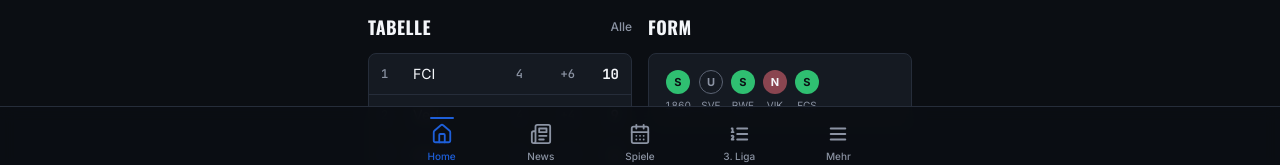
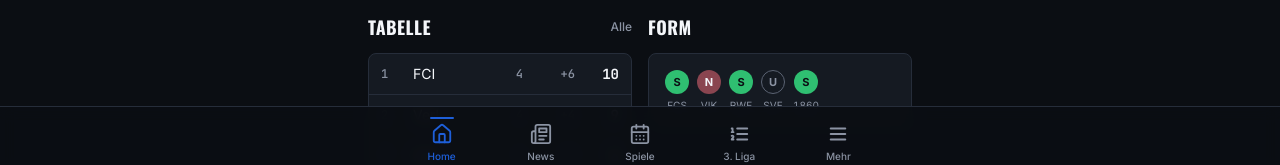
Before and after one commit to martinkiedrowski-eng/zebra-app, a Next.js app: page / in a window 1280 px wide. Shown: the part 626-791 px from the top of the page. Built offline with nearby package versions, Linux system fonts and the light colour scheme; no server answers.

Commit message:
Improve Home next match and form

```diff
--- a/app/page.tsx
+++ b/app/page.tsx
@@ -5,6 +5,8 @@ import { MOCK_LIVE_MATCH } from "@/mock/matches";
 import { selectHomeTableExcerpt } from "@/lib/homeTableExcerpt";
 import { MSV_TEAM_ID } from "@/lib/constants";
 import { getAggregatedNews } from "@/lib/newsFeed/aggregate";
+import { getCupMsvMatches } from "@/lib/spiele/dfbPokal";
+import { mergeUpcoming, competitionLabel } from "@/lib/spiele/aggregateSchedule";
 
 // Server Component: lädt über die Provider-Architektur — Mock oder
 // OpenLigaDB, je nach FOOTBALL_DATA_SOURCE (siehe providers/registry.ts).
@@ -14,20 +16,33 @@ import { getAggregatedNews } from "@/lib/newsFeed/aggregate";
 // injiziert — dort bestimmt footballDataProvider.getLiveMatch() den
 // tatsächlichen Zustand.
 //
+// Next Up (Product Polish Batch 1A): "Nächstes Spiel" ist jetzt das
+// chronologisch nächste MSV-PFLICHTSPIEL aus 3. Liga + DFB-Pokal — dieselbe
+// Aggregation wie /spiele (footballDataProvider.getUpcomingMsvMatches() +
+// lib/spiele/dfbPokal.ts::getCupMsvMatches() + lib/spiele/
+// aggregateSchedule.ts::mergeUpcoming()), keine zweite Pipeline. Live-Zustand
+// bleibt unverändert liga-only (keine neue Live-/Matchday-Logik in diesem
+// Batch).
+//
 // Tabellen-Vorschau: lädt bewusst die VOLLSTÄNDIGE Tabelle über
 // getTable() (unveränderte Provider-Methode) und wählt den Home-Ausschnitt
 // lokal über das reine Utility selectHomeTableExcerpt() aus — keine
 // Provider-/Mapping-Änderung, keine Neuberechnung von Positionen, nur eine
 // andere Auswahl aus bereits vorhandenen, fertig sortierten Einträgen.
 //
-// News: nutzt ab jetzt denselben produktiven Aggregator wie /news (siehe
+// Form (Batch 1A): footballDataProvider.getMsvForm(5) ist unverändert und
+// bereits Liga-only (nutzt intern dieselbe Liga-Season-Quelle wie
+// getNextMatch()/getUpcomingMsvMatches() — nie den isolierten
+// DFB-Pokal-Client). DFB-Pokal-Ergebnisse können die Form dadurch
+// architektonisch gar nicht verfälschen.
+//
+// News: nutzt denselben produktiven Aggregator wie /news (siehe
 // lib/newsFeed/aggregate.ts) — unabhängig vom Football-Mock/OpenLigaDB-
-// Modus, echte Quellen, echte Daten. Der bisherige newsProvider.getTopNews()
-// wird hier nicht mehr aufgerufen (Zebra Radar über newsProvider.getRadarEvents()
-// bleibt unverändert, das ist ein eigenes Feature).
+// Modus, echte Quellen, echte Daten.
 export default async function HomePage() {
-  const [nextMatch, liveMatch, form, fullTable, radarEvents, newsItems] = await Promise.all([
-    footballDataProvider.getNextMatch(),
+  const [upcomingLeague, cup, liveMatch, form, fullTable, radarEvents, newsItems] = await Promise.all([
+    footballDataProvider.getUpcomingMsvMatches(3),
+    getCupMsvMatches(3, 0),
     IS_MOCK_MODE ? Promise.resolve(MOCK_LIVE_MATCH) : footballDataProvider.getLiveMatch(),
     footballDataProvider.getMsvForm(5),
     footballDataProvider.getTable(),
@@ -35,13 +50,17 @@ export default async function HomePage() {
     getAggregatedNews(),
   ]);
 
+  const upcomingAll = mergeUpcoming(upcomingLeague, cup.upcoming);
+  const nextEntry = upcomingAll[0] ?? null;
+
   const table = selectHomeTableExcerpt(fullTable, MSV_TEAM_ID, 5);
   const topNews = newsItems.slice(0, 3);
 
   return (
     <AppShell>
       <HomeView
-        nextMatch={nextMatch}
+        nextMatch={nextEntry ? nextEntry.match : null}
+        nextMatchCompetitionLabel={nextEntry ? competitionLabel(nextEntry) : undefined}
         liveMatch={liveMatch}
         form={form}
         table={table}
--- a/components/form/FormCurve.tsx
+++ b/components/form/FormCurve.tsx
@@ -15,18 +15,36 @@ const LETTER: Record<FormResult, string> = {
   loss: "N",
 };
 
-export function FormCurve({ matches }: { matches: FormMatch[] }) {
+/**
+ * `matches` darf `null`-Einträge enthalten (additiv, seit Home-Form-
+ * Polish) — z.B. für Saisonbeginn mit weniger als 5 gespielten Spielen,
+ * als neutrale, noch nicht belegte Slots. Match Center (TeamFormCompare)
+ * übergibt weiterhin nie `null` und ist von dieser Erweiterung optisch
+ * unberührt.
+ */
+export function FormCurve({ matches }: { matches: (FormMatch | null)[] }) {
   return (
     <div className="flex items-center gap-2">
-      {matches.map((m) => (
-        <div key={m.matchId} className="flex flex-col items-center gap-1">
-          <span
-            title={`${m.home ? "H" : "A"} vs ${m.opponentShortName} · ${m.scoreLabel}`}
-            className={`flex h-6 w-6 items-center justify-center rounded-full font-text text-[11px] font-bold ${STYLES[m.result]}`}
-          >
-            {LETTER[m.result]}
+      {matches.map((m, i) => (
+        <div key={m ? m.matchId : `empty-${i}`} className="flex flex-col items-center gap-1">
+          {m ? (
+            <span
+              title={`${m.home ? "H" : "A"} vs ${m.opponentShortName} · ${m.scoreLabel}`}
+              className={`flex h-6 w-6 items-center justify-center rounded-full font-text text-[11px] font-bold ${STYLES[m.result]}`}
+            >
+              {LETTER[m.result]}
+            </span>
+          ) : (
+            <span
+              aria-hidden="true"
+              className="flex h-6 w-6 items-center justify-center rounded-full border border-zebra-border font-text text-[11px] font-bold text-zebra-mute-2"
+            >
+              –
+            </span>
+          )}
+          <span className="max-w-[40px] truncate font-text text-[10px] text-zebra-mute">
+            {m ? m.opponentShortName : ""}
           </span>
-          <span className="font-text text-[10px] text-zebra-mute">{m.opponentShortName}</span>
         </div>
       ))}
     </div>
--- a/components/home/HomeView.tsx
+++ b/components/home/HomeView.tsx
@@ -13,11 +13,29 @@ import { TableExcerpt } from "@/components/table/TableExcerpt";
 import { FormCurve } from "@/components/form/FormCurve";
 import { NewsFeedRow } from "@/components/news/NewsFeedRow";
 import { SectionHeader } from "@/components/ui/SectionHeader";
+import { hasReliableMatchId } from "@/lib/spiele/matchLink";
+
+const FORM_SLOTS = 5;
+
+/**
+ * form kommt (wie bisher, unverändert über footballDataProvider.getMsvForm())
+ * neuestes-zuerst sortiert. Für die Anzeige "ältestes → neuestes" wird
+ * hier lokal umgedreht und auf FORM_SLOTS aufgefüllt — reine
+ * Darstellungslogik, keine neue Datenquelle, kein Provider-Aufruf.
+ * Auffüllung erfolgt bewusst rechts (spätere/unbekannte Slots), damit
+ * z.B. nach einem Saisonspiel "S – – – –" entsteht statt "– – – – S".
+ */
+function buildFormSlots(form: FormMatch[]): (FormMatch | null)[] {
+  const chronological = [...form].reverse();
+  return Array.from({ length: FORM_SLOTS }, (_, i) => chronological[i] ?? null);
+}
 
 type MatchState = "next" | "live";
 
 interface HomeViewProps {
   nextMatch: Match | null;
+  /** "DFB-POKAL · 1. RUNDE" bei Pokal, sonst undefined — siehe app/page.tsx. */
+  nextMatchCompetitionLabel?: string;
   liveMatch: Match | null;
   form: FormMatch[];
   table: TableEntry[];
@@ -31,6 +49,7 @@ interface HomeViewProps {
 
 export function HomeView({
   nextMatch,
+  nextMatchCompetitionLabel,
   liveMatch,
   form,
   table,
@@ -112,9 +131,13 @@ export function HomeView({
           nextMatch && (
             <section className="mb-6">
               <SectionHeader title="Next Up" />
-              <Link href={`/spiele/${nextMatch.id}`} className="block">
-                <MatchCard match={nextMatch} variant="featured" />
-              </Link>
+              {hasReliableMatchId(nextMatch.id, isMockMode) ? (
+                <Link href={`/spiele/${nextMatch.id}`} className="block">
+                  <MatchCard match={nextMatch} variant="featured" competitionLabel={nextMatchCompetitionLabel} />
+                </Link>
+              ) : (
+                <MatchCard match={nextMatch} variant="featured" competitionLabel={nextMatchCompetitionLabel} />
+              )}
             </section>
           )
         )}
@@ -138,7 +161,7 @@ export function HomeView({
           <div>
             <SectionHeader title="Form" muted={!!showLive} />
             <div className="rounded-card border border-zebra-border bg-zebra-surface p-4">
-              <FormCurve matches={form} />
+              <FormCurve matches={buildFormSlots(form)} />
             </div>
           </div>
         </section>
--- a/components/match/MatchCard.tsx
+++ b/components/match/MatchCard.tsx
@@ -8,6 +8,8 @@ type MatchCardVariant = "compact" | "featured" | "live";
 interface MatchCardProps {
   match: Match;
   variant?: MatchCardVariant;
+  /** Nur für "featured": z.B. "DFB-POKAL · 1. RUNDE". Ligaspiele unverändert. */
+  competitionLabel?: string;
 }
 
 function ScoreOrTime({ match, size = "text-xl" }: { match: Match; size?: string }) {
@@ -25,7 +27,7 @@ function ScoreOrTime({ match, size = "text-xl" }: { match: Match; size?: string
   );
 }
 
-export function MatchCard({ match, variant = "compact" }: MatchCardProps) {
+export function MatchCard({ match, variant = "compact", competitionLabel }: MatchCardProps) {
   if (variant === "live") {
     return (
       <div className="relative overflow-hidden rounded-card bg-zebra-surface-raised p-4.5">
@@ -57,7 +59,7 @@ export function MatchCard({ match, variant = "compact" }: MatchCardProps) {
       >
         <div className="mb-3 flex items-center justify-between">
           <span className="font-text text-xs text-zebra-mute">
-            {match.competition} · {formatKickoffDate(match.kickoff)}
+            {competitionLabel ?? `${match.competition} · ${formatKickoffDate(match.kickoff)}`}
           </span>
           <StatusPill status={match.status} minute={match.minute} />
         </div>
```
Also changed, not shown: 1 other file (tests, documents, lock files or other folders).
